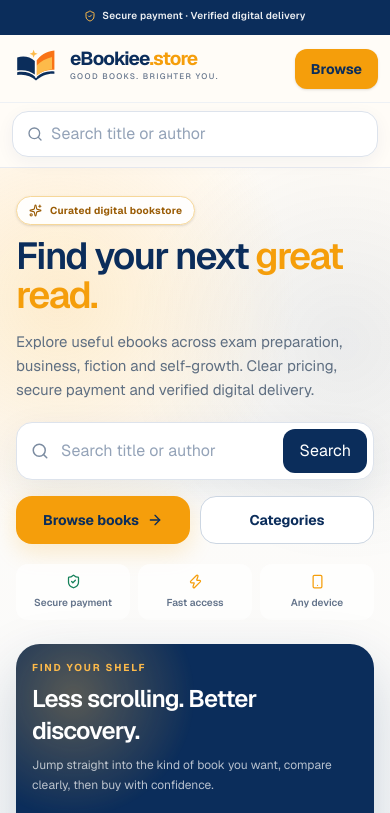
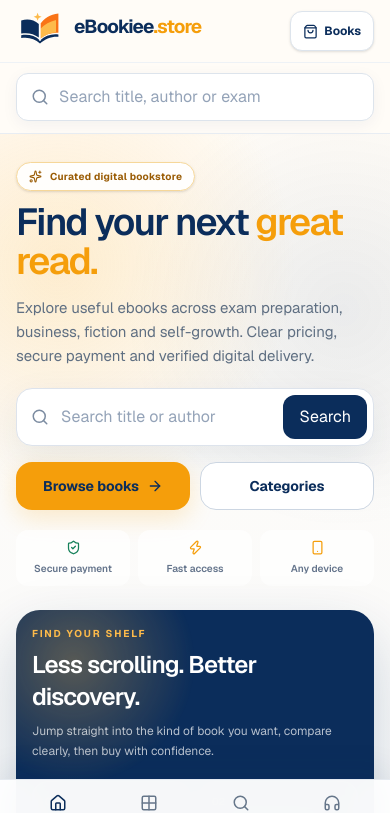
Before and after one commit to abitss/book-launch, a Next.js app: page / in a window 390 px wide. Shown: the top 813 px of the page. Built offline with nearby package versions, Linux system fonts and the light colour scheme; no server answers.

Commit message:
Redesign mobile storefront navigation

```diff
--- a/components/StoreNav.tsx
+++ b/components/StoreNav.tsx
@@ -1,46 +1,52 @@
 import Link from "next/link";
-import { Search, ShieldCheck, Sparkles } from "lucide-react";
+import { Grid2X2, Headphones, Home, Search, ShoppingBag } from "lucide-react";
 import BrandLogo from "@/components/BrandLogo";
 
 export default function StoreNav() {
   return (
     <>
-      <div className="bg-[#0B2D5B] px-3 py-2 text-center text-[10px] font-semibold leading-4 tracking-[.02em] text-white/92 sm:px-4 sm:text-xs sm:tracking-[.05em]">
-        <span className="inline-flex items-center justify-center gap-1.5"><ShieldCheck size={12} className="shrink-0 text-[#FDBA4A] sm:size-[13px]" /> Secure payment · Verified digital delivery</span>
-      </div>
-
-      <header className="sticky top-0 z-50 border-b border-[#E7EAF0] bg-[#FFFCF7]/96 backdrop-blur-xl">
-        <div className="mx-auto flex max-w-7xl items-center gap-2.5 px-3 py-2.5 min-[380px]:gap-3 sm:px-6 sm:py-3">
+      <header className="sticky top-0 z-50 border-b border-[#E8EDF3] bg-[#FFFCF7]/95 backdrop-blur-xl">
+        <div className="mx-auto flex h-[62px] max-w-7xl items-center gap-3 px-4 sm:h-[70px] sm:px-6">
           <Link href="/" className="min-w-0 shrink" aria-label="eBookiee.store home">
-            <BrandLogo showTagline />
+            <BrandLogo />
           </Link>
 
-          <nav className="ml-3 hidden items-center gap-5 text-sm font-medium text-[#475569] lg:flex">
+          <nav className="ml-8 hidden items-center gap-6 text-sm font-semibold text-[#526174] md:flex">
             <Link href="/search" className="transition hover:text-[#0B2D5B]">All books</Link>
             <Link href="/#categories" className="transition hover:text-[#0B2D5B]">Categories</Link>
             <Link href="/#deals" className="transition hover:text-[#0B2D5B]">Offers</Link>
-            <Link href="/#featured" className="inline-flex items-center gap-1.5 transition hover:text-[#0B2D5B]"><Sparkles size={14} className="text-[#F59E0B]" /> Featured</Link>
           </nav>
 
-          <form action="/search" className="ml-auto hidden w-full max-w-md md:block">
-            <label className="flex items-center gap-2 rounded-2xl border border-[#DDE3EC] bg-white px-4 shadow-[0_4px_20px_rgba(11,45,91,.05)] transition focus-within:border-[#9CB4D3] focus-within:ring-2 focus-within:ring-[#F59E0B]/20">
-              <Search size={18} className="shrink-0 text-[#7C8CA1]" />
-              <input name="q" className="w-full bg-transparent py-2.5 text-sm text-[#1F2937] outline-none placeholder:text-[#94A3B8]" placeholder="Search books, authors, categories..." aria-label="Search books" />
+          <form action="/search" className="ml-auto hidden w-full max-w-sm md:block">
+            <label className="flex h-11 items-center gap-2 rounded-xl border border-[#DDE4EC] bg-white px-3.5 shadow-[0_3px_14px_rgba(11,45,91,.04)] transition focus-within:border-[#9CB4D3] focus-within:ring-2 focus-within:ring-[#F59E0B]/15">
+              <Search size={17} className="shrink-0 text-[#7C8CA1]" />
+              <input name="q" className="w-full bg-transparent text-sm text-[#1F2937] outline-none placeholder:text-[#94A3B8]" placeholder="Search books or authors" aria-label="Search books" />
             </label>
           </form>
 
-          <Link href="/search" className="ml-auto shrink-0 rounded-xl bg-[#F59E0B] px-3 py-2 text-xs font-bold text-[#0B2D5B] shadow-sm transition hover:bg-[#FDBA4A] min-[380px]:px-4 min-[380px]:py-2.5 min-[380px]:text-sm md:hidden">Browse</Link>
+          <Link href="/search" className="ml-auto inline-flex h-10 shrink-0 items-center gap-1.5 rounded-xl border border-[#DDE4EC] bg-white px-3 text-xs font-bold text-[#0B2D5B] shadow-sm md:hidden">
+            <ShoppingBag size={15} /> Books
+          </Link>
         </div>
 
-        <div className="border-t border-[#EEF1F5] px-3 pb-2.5 pt-2 sm:px-4 md:hidden">
+        <div className="border-t border-[#EEF2F6] px-4 pb-3 pt-2.5 md:hidden">
           <form action="/search" className="mx-auto max-w-7xl">
-            <label className="flex items-center gap-2 rounded-2xl border border-[#DDE3EC] bg-white px-3.5 shadow-[0_5px_18px_rgba(11,45,91,.05)]">
-              <Search size={16} className="shrink-0 text-[#7C8CA1]" />
-              <input name="q" className="w-full bg-transparent py-2.5 text-base text-[#1F2937] outline-none placeholder:text-[#94A3B8]" placeholder="Search title or author" aria-label="Search ebooks" />
+            <label className="flex h-12 items-center gap-2.5 rounded-xl border border-[#DDE4EC] bg-white px-3.5 shadow-[0_4px_16px_rgba(11,45,91,.05)] focus-within:border-[#9CB4D3] focus-within:ring-2 focus-within:ring-[#F59E0B]/15">
+              <Search size={18} className="shrink-0 text-[#7C8CA1]" />
+              <input name="q" className="w-full bg-transparent text-base text-[#1F2937] outline-none placeholder:text-[#94A3B8]" placeholder="Search title, author or exam" aria-label="Search ebooks" />
             </label>
           </form>
         </div>
       </header>
+
+      <nav className="fixed inset-x-0 bottom-0 z-[60] border-t border-[#E5EAF0] bg-white/96 px-3 pb-2 pt-2 shadow-[0_-10px_30px_rgba(11,45,91,.08)] backdrop-blur-xl md:hidden" aria-label="Mobile navigation">
+        <div className="mx-auto grid max-w-md grid-cols-4">
+          <Link href="/" className="flex min-h-12 flex-col items-center justify-center gap-1 text-[10px] font-semibold text-[#0B2D5B]"><Home size={18} />Home</Link>
+          <Link href="/#categories" className="flex min-h-12 flex-col items-center justify-center gap-1 text-[10px] font-semibold text-[#66768A]"><Grid2X2 size={18} />Categories</Link>
+          <Link href="/search" className="flex min-h-12 flex-col items-center justify-center gap-1 text-[10px] font-semibold text-[#66768A]"><Search size={18} />Search</Link>
+          <Link href="/contact" className="flex min-h-12 flex-col items-center justify-center gap-1 text-[10px] font-semibold text-[#66768A]"><Headphones size={18} />Support</Link>
+        </div>
+      </nav>
     </>
   );
 }
```
